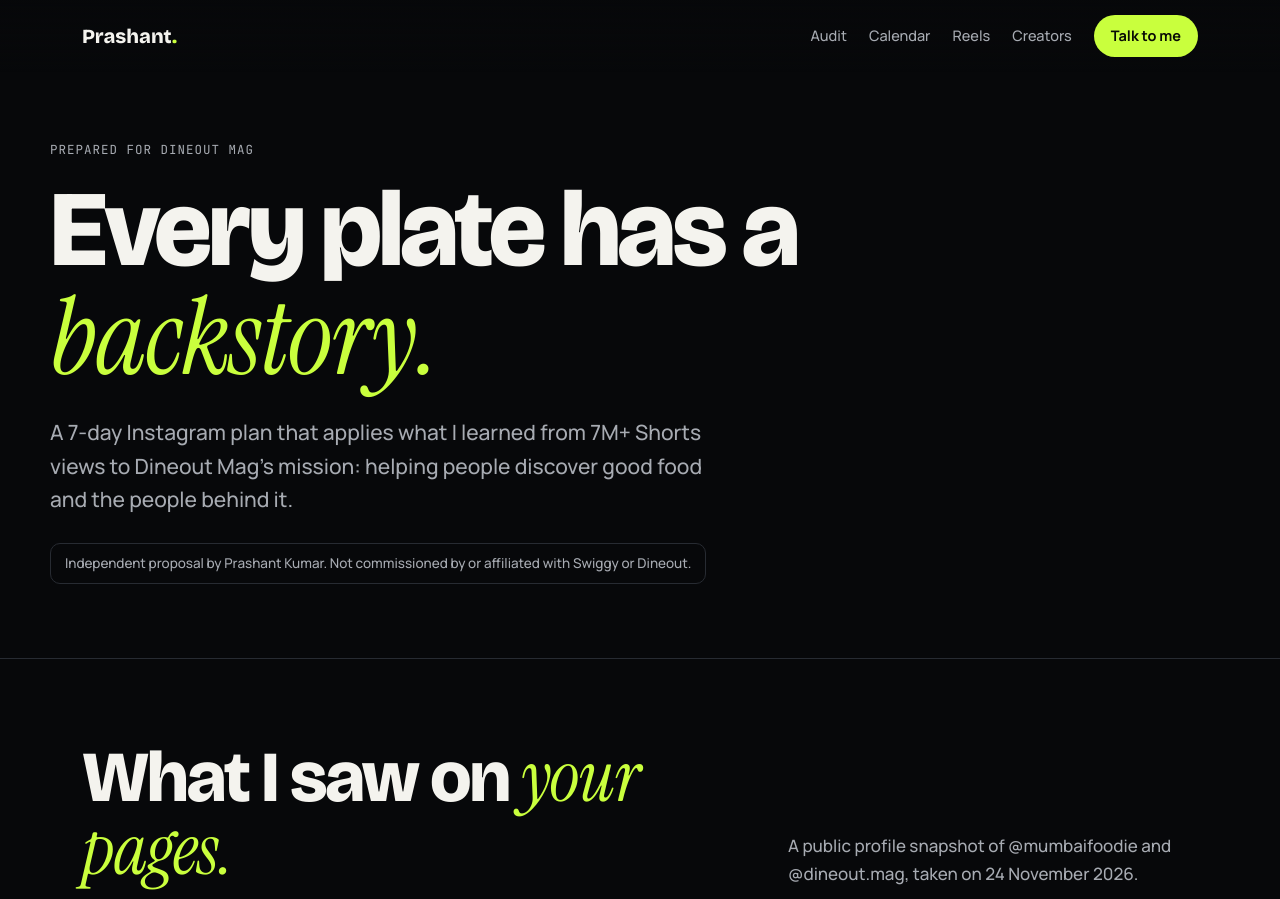
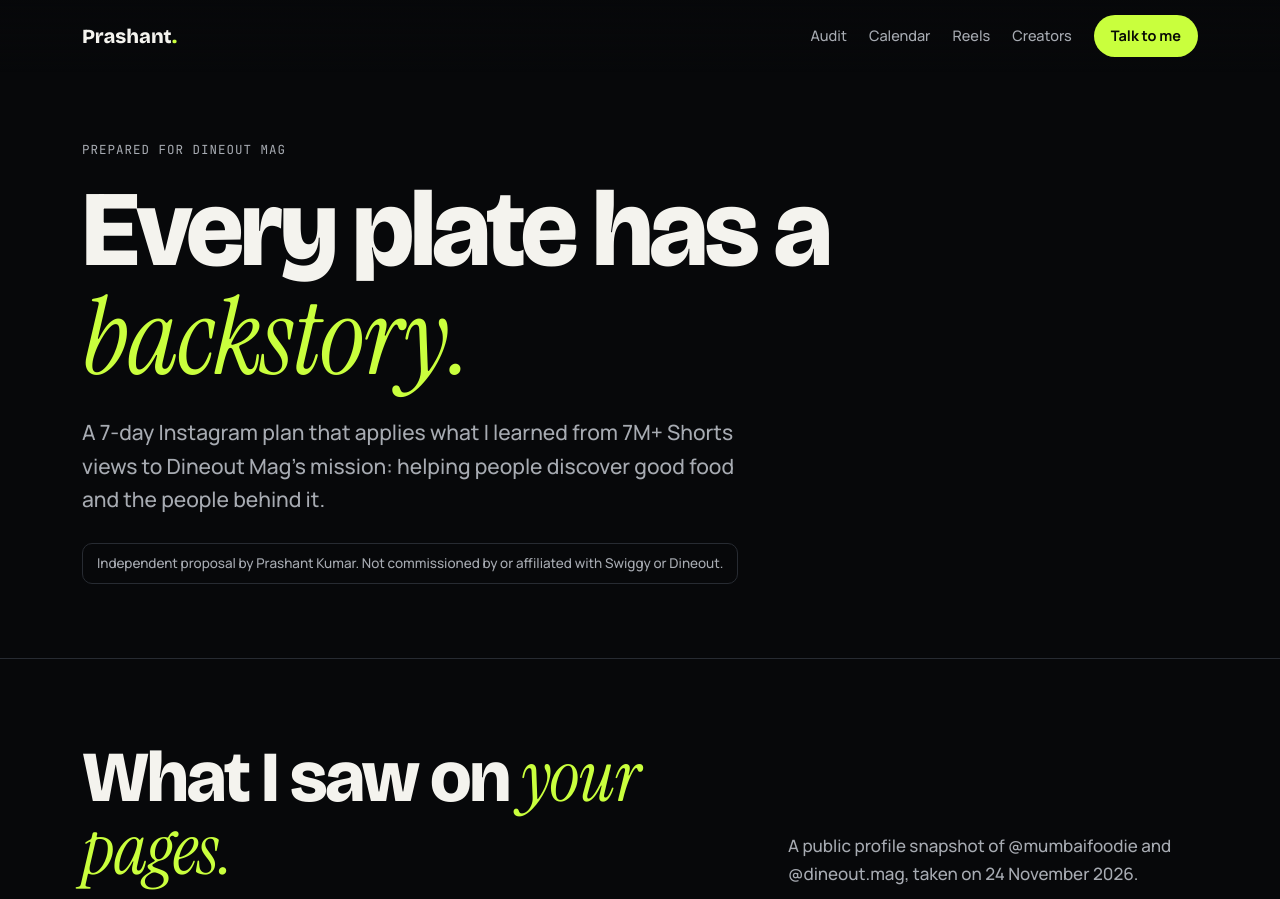
Before and after one commit to pkpiyush186-blip/pkpiyush186-blip.github.io, a plain HTML site: page dineout.html in a window 1280 px wide. Shown: the top 899 px of the page. Drawn offline with nearby package versions, Linux system fonts and the light colour scheme.

Commit message:
Fix Dineout page hero spacing
Co-Authored-By: Claude Opus 5.5 <noreply@anthropic.com>

```diff
--- a/dineout.html
+++ b/dineout.html
@@ -17,7 +17,7 @@ body{margin:0;background:var(--bg);color:var(--text);font:500 17px/1.6 Manrope,s
 h1,h2,h3{font-family:var(--display);font-weight:800;line-height:1;letter-spacing:-.035em;margin:0}h2{font-size:clamp(38px,5.6vw,72px)}.serif{font-family:var(--serif);font-style:italic;font-weight:400;letter-spacing:-.01em;color:var(--lime)}
 .mono{font-family:var(--mono);font-size:12.5px;letter-spacing:.08em;text-transform:uppercase;color:var(--muted)}
 nav{position:fixed;z-index:20;inset:0 0 auto;background:linear-gradient(#07080af5,#07080a00)}nav .wrap{height:72px;display:flex;align-items:center;justify-content:space-between}.logo{font-family:var(--display);font-weight:800;font-size:20px}.logo i{font-style:normal;color:var(--lime)}.navr{display:flex;gap:22px;align-items:center;color:var(--muted);font-size:14.5px}.navr a:hover{color:var(--text)}.pill{background:var(--lime);color:#0a0c05!important;padding:9px 17px;border-radius:99px;font-weight:700}
-.hero{padding:140px 0 74px}.hero h1{font-size:clamp(48px,8.4vw,112px);max-width:1040px;margin:16px 0 24px}.hero p{max-width:690px;color:var(--muted);font-size:clamp(18px,1.7vw,21px);margin:0}.disclaimer{display:inline-block;margin-top:26px;padding:9px 14px;border:1px solid var(--line);border-radius:10px;font-size:13.5px;color:var(--muted)}
+.hero{padding-top:140px;padding-bottom:74px}.hero h1{font-size:clamp(48px,8.4vw,112px);max-width:1040px;margin:16px 0 24px}.hero p{max-width:690px;color:var(--muted);font-size:clamp(18px,1.7vw,21px);margin:0}.disclaimer{display:inline-block;margin-top:26px;padding:9px 14px;border:1px solid var(--line);border-radius:10px;font-size:13.5px;color:var(--muted)}
 section{padding:82px 0;border-top:1px solid var(--line)}.head{display:flex;justify-content:space-between;align-items:end;gap:34px;margin-bottom:36px}.head p{max-width:410px;color:var(--muted);margin:0}
 .big{background:var(--lime);color:#0a0c05;border-radius:24px;padding:clamp(26px,4vw,50px)}.big h2{font-size:clamp(38px,6vw,78px)}.big p{max-width:720px;font-size:18px;font-weight:600;margin:18px 0 0}.pillars{display:grid;grid-template-columns:repeat(3,1fr);gap:16px;margin-top:16px}.card{background:var(--panel);border:1px solid var(--line);border-radius:18px;padding:24px}.card h3{font-size:27px;margin:12px 0 9px}.card p{color:var(--muted);font-size:15px;line-height:1.5;margin:0}.card .mono{color:var(--lime)}
 .tabs{display:flex;gap:7px;overflow-x:auto;padding-bottom:10px;margin-bottom:12px}.tab{flex:1 0 auto;min-width:70px;padding:11px 15px;border-radius:12px;border:1px solid var(--line);background:var(--panel);font-weight:700;font-size:14px;cursor:pointer;color:var(--muted)}.tab[aria-selected=true]{background:var(--lime);border-color:var(--lime);color:#0a0c05}
@@ -31,7 +31,7 @@ section{padding:82px 0;border-top:1px solid var(--line)}.head{display:flex;justi
 footer{padding:20px 0;color:var(--muted);font-size:13px}
 @media(prefers-reduced-motion:reduce){html{scroll-behavior:auto}}
 @media(max-width:900px){.pillars,.grid4{grid-template-columns:1fr 1fr}.head{display:block}.head p{margin-top:14px}.split{grid-template-columns:1fr}}
-@media(max-width:640px){body{font-size:16px}.wrap{padding:0 16px}.navr a:not(.pill){display:none}.hero{padding:104px 0 52px}section{padding:58px 0}.pillars,.grid4,.meta{grid-template-columns:1fr}.beat{grid-template-columns:1fr;gap:3px}.tablewrap{border:0;overflow:visible}table,tbody,tr,td{display:block;width:100%}thead{display:none}tr{background:var(--panel);border:1px solid var(--line);border-radius:14px;padding:6px 0;margin-bottom:10px}td{border:0;padding:6px 14px}td[data-l]:before{content:attr(data-l);display:block;font-family:var(--mono);font-size:10.5px;letter-spacing:.06em;text-transform:uppercase;color:var(--muted)}.btn{flex:1 1 100%;text-align:center}}
+@media(max-width:640px){body{font-size:16px}.wrap{padding:0 16px}.navr a:not(.pill){display:none}.hero{padding-top:104px;padding-bottom:52px}section{padding:58px 0}.pillars,.grid4,.meta{grid-template-columns:1fr}.beat{grid-template-columns:1fr;gap:3px}.tablewrap{border:0;overflow:visible}table,tbody,tr,td{display:block;width:100%}thead{display:none}tr{background:var(--panel);border:1px solid var(--line);border-radius:14px;padding:6px 0;margin-bottom:10px}td{border:0;padding:6px 14px}td[data-l]:before{content:attr(data-l);display:block;font-family:var(--mono);font-size:10.5px;letter-spacing:.06em;text-transform:uppercase;color:var(--muted)}.btn{flex:1 1 100%;text-align:center}}
 </style>
 </head>
 <body>
```
